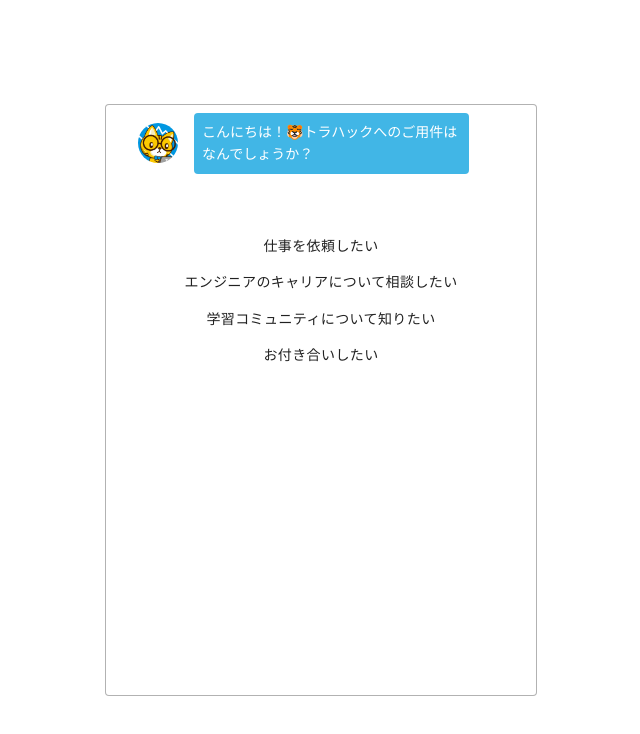
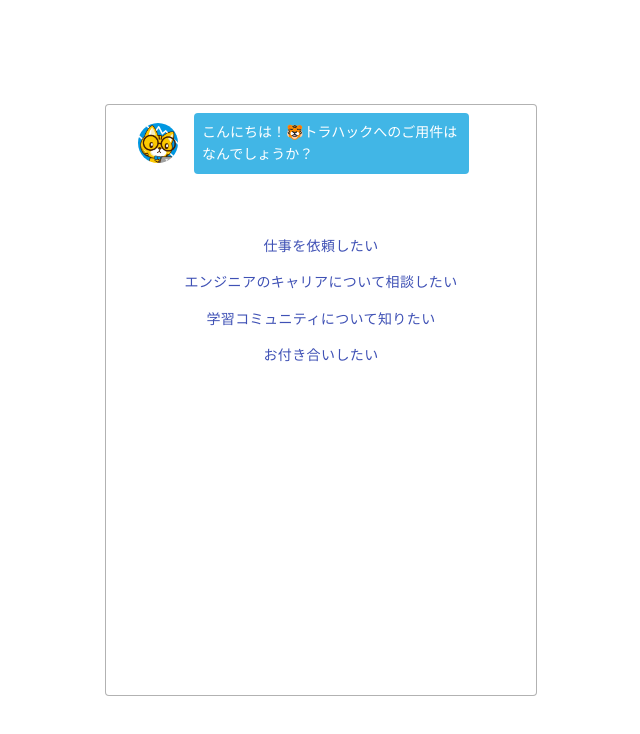
Before and after one commit to ei-show/nextjs-blog, a Next.js app: page /contact/app in a window 1280 px wide. Shown: the top 734 px of the page, without its empty margins (319-959 px from the left). Built offline with nearby package versions, Linux system fonts and the light colour scheme; a web font is replaced by a local one.

Commit message:
時間が経ったcommitはわけが分からんの～

```diff
--- a/package.json
+++ b/package.json
@@ -24,5 +24,9 @@
     "remark": "^12.0.1",
     "remark-html": "^12.0.0",
     "sass": "^1.29.0"
+  },
+  "devDependencies": {
+    "@types/node": "^14.14.9",
+    "typescript": "^4.1.2"
   }
 }
--- a/pages/contact/components/answer.jsx
+++ b/pages/contact/components/answer.jsx
@@ -10,7 +10,7 @@ const Answer = (props) => {
     // const classes = useStyles();
 
     return (
-        <Button varian="contained" onClick={() => props.select(props.content, props.nextId)}>
+        <Button varian="contained" color="primary" onClick={() => props.select(props.content, props.nextId)}>
             {props.content}
         </Button>
     )
```
Also changed, not shown: tsconfig.json (added, +29 -0 lines), next-env.d.ts (added), pages/_app.tsx (renamed from pages/_app.js), 1 other file (tests, documents, lock files or other folders).
